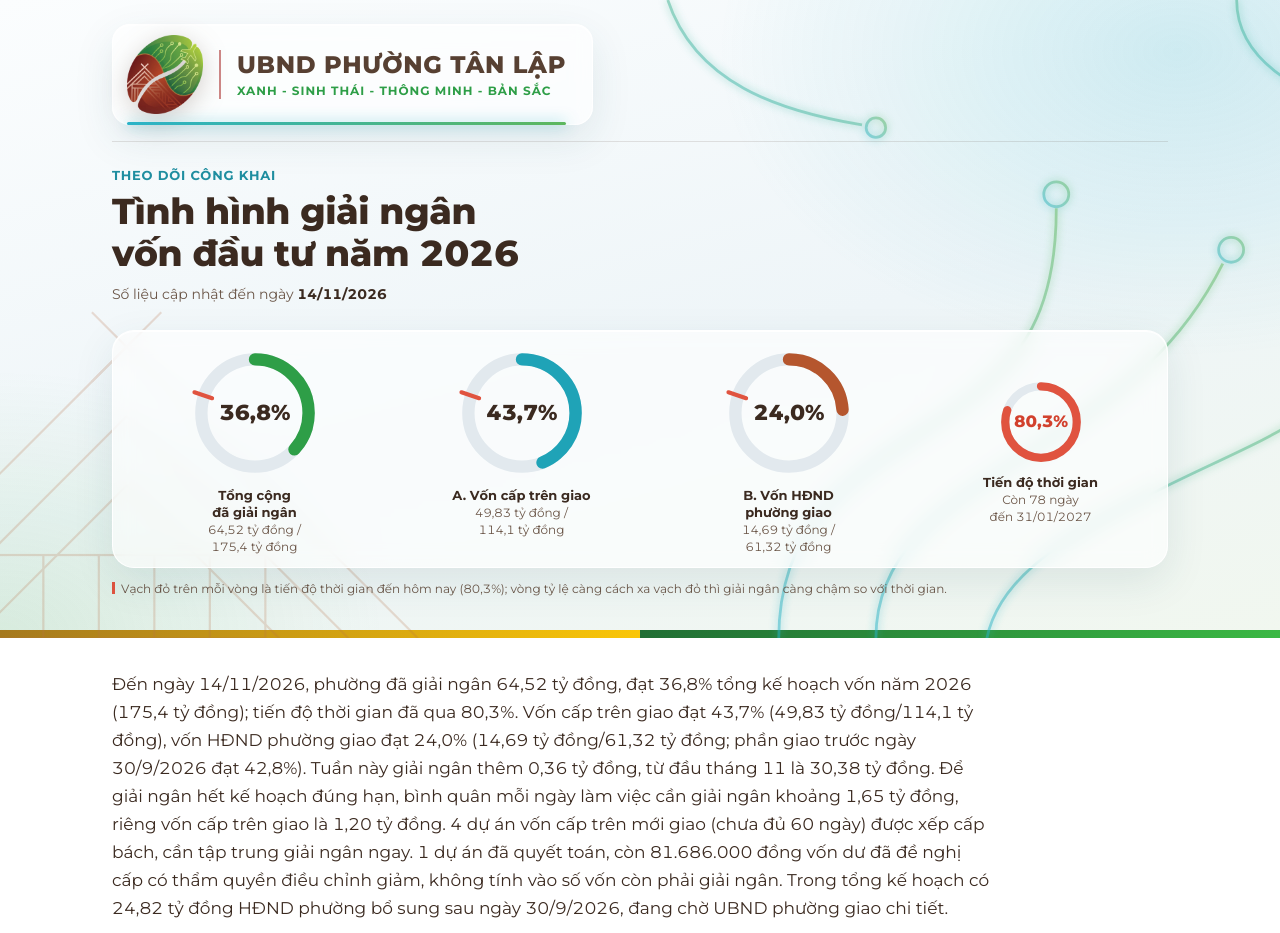
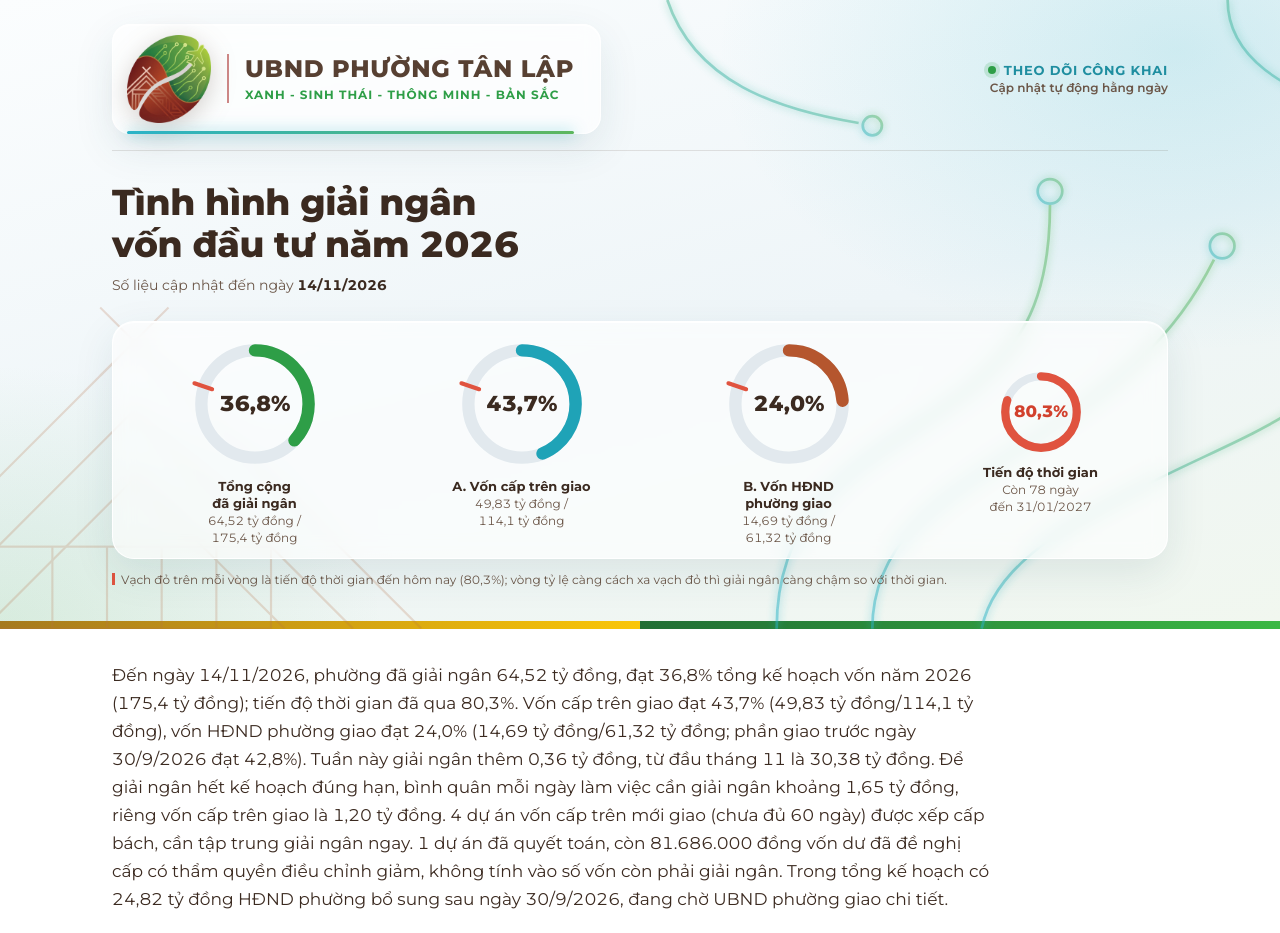
Before and after one commit to lephu1006-coder/giai-ngan-2026, a plain HTML site: page index.html in a window 1280 px wide. Shown: the top 933 px of the page. Drawn offline with Linux system fonts and the light colour scheme.

Commit message:
Cập nhật số liệu 14/11/2026

```diff
--- a/cds_mtqg.json
+++ b/cds_mtqg.json
@@ -1,5 +1,5 @@
 {
-"fetched_at": "2026-11-14T09:27:31Z",
+"fetched_at": "2026-11-14T09:30:47Z",
 "range": "TỔNG QUAN vốn chuyển đổi số, MTQG",
 "values": [
 [
--- a/index.html
+++ b/index.html
@@ -50,15 +50,19 @@ a{color:var(--accent-red-text)}
 .hero-pattern .pt-rong{stroke:#b8714a;opacity:.22}
 .hero-pattern .pt-neon{opacity:.55}
 .hero-in{position:relative;display:grid;grid-template-columns:1fr;gap:var(--s5);padding-top:var(--s5);padding-bottom:var(--s6)}
-.masthead{display:flex;align-items:center;padding-bottom:var(--s4);border-bottom:1px solid rgba(87,64,50,.14)}
+.masthead{display:flex;flex-wrap:wrap;align-items:center;justify-content:space-between;gap:var(--s3) var(--s5);padding-bottom:var(--s4);border-bottom:1px solid rgba(87,64,50,.14)}
+.mh-meta{display:flex;flex-direction:column;align-items:flex-end;margin:0;font-size:13px;line-height:18px;font-weight:700;letter-spacing:.06em;text-transform:uppercase;color:#1f8ea0}
+.mh-meta small{font-size:12px;font-weight:600;letter-spacing:0;text-transform:none;color:var(--ink-muted)}
+.mh-meta .live{display:inline-block;width:8px;height:8px;margin:0 8px 2px 0;border-radius:50%;background:#2e9e47;box-shadow:0 0 0 4px rgba(46,158,71,.18);vertical-align:middle}
+.hero h1{margin-top:0}
 .glass{background:rgba(255,255,255,.62);-webkit-backdrop-filter:blur(10px);backdrop-filter:blur(10px);border:1px solid rgba(255,255,255,.95);border-radius:22px;box-shadow:0 14px 40px rgba(31,74,92,.10),inset 0 1px 0 rgba(255,255,255,.9)}
 .lockup{position:relative;display:inline-flex;align-items:center;gap:var(--s4);padding:10px 26px 10px 14px;border-radius:18px}
-.lockup img{display:block;flex:none;width:76px;height:auto;filter:drop-shadow(0 6px 12px rgba(87,64,50,.25))}
+.lockup img{display:block;flex:none;width:84px;height:auto;filter:drop-shadow(0 6px 12px rgba(87,64,50,.25))}
 .lk-t{padding-left:var(--s4);border-left:2px solid rgba(166,36,34,.55)}
 .lockup .wm{margin:0;font-size:24px;line-height:30px;font-weight:800;letter-spacing:.03em;color:var(--brand-brown);white-space:nowrap}
 .lockup .sl{margin:3px 0 0;font-size:12px;line-height:16px;font-weight:700;letter-spacing:.08em;color:#2e9e47;white-space:nowrap}
 .lockup::after{content:"";position:absolute;left:14px;right:26px;bottom:-1px;height:3px;border-radius:3px;background:linear-gradient(90deg,#2bb3c8,#5DB75E);box-shadow:0 0 14px rgba(43,179,200,.7)}
-@media (max-width:640px){.masthead{justify-content:center}.lockup{gap:var(--s3);padding:8px 16px 8px 10px}.lockup img{width:54px}.lk-t{padding-left:var(--s3)}.lockup .wm{font-size:17px;line-height:22px}.lockup .sl{font-size:9px;letter-spacing:.05em}}
+@media (max-width:640px){.masthead{justify-content:center}.mh-meta{align-items:center;text-align:center}.lockup{gap:var(--s3);padding:8px 16px 8px 10px}.lockup img{width:54px}.lk-t{padding-left:var(--s3)}.lockup .wm{font-size:17px;line-height:22px}.lockup .sl{font-size:9px;letter-spacing:.05em}}
 .hero-main{min-width:0}
 .unit{margin:0;font-size:13px;line-height:18px;font-weight:700;letter-spacing:.06em;text-transform:uppercase;color:#1f8ea0}
 .hero h1{margin:6px 0 0;font-size:36px;line-height:42px;font-weight:800;letter-spacing:-.01em;color:var(--ink-strong)}
@@ -251,7 +255,7 @@ footer .slogan{color:var(--brand-green)}
 .lockup img{filter:drop-shadow(0 0 16px rgba(255,240,225,.22)) drop-shadow(0 8px 16px rgba(0,0,0,.45))}
 .lockup .wm{color:#f3e4d6}
 .lockup .sl{color:#6fd07a}
-.unit{color:#5fd3e3}
+.unit,.mh-meta{color:#5fd3e3}
 .ring-track{stroke:#263238}
 .ring-gn{stroke:#4cc35d}.ring-a{stroke:#2ec4da}.ring-b{stroke:#e47a4b}.ring-time{stroke:#ff6a55}.ring-tick{stroke:#ff6a55}
 .ring-sm .ring-num{fill:#ff7a66}.ring-sm figcaption b{color:#ff7a66}
@@ -294,15 +298,15 @@ tr.khoi td{background:#3a1b1b}
   <div class="wrap hero-in">
     <div class="masthead">
       <div class="lockup glass">
-        <img src="emblem.webp" alt="Biểu trưng UBND phường Tân Lập" width="76" height="79" onerror="this.onerror=null;this.src='logo.png'">
+        <img src="emblem.webp" alt="Biểu trưng UBND phường Tân Lập" width="84" height="88" onerror="this.onerror=null;this.src='logo.png'">
         <div class="lk-t">
           <p class="wm">UBND PHƯỜNG TÂN LẬP</p>
           <p class="sl">XANH - SINH THÁI - THÔNG MINH - BẢN SẮC</p>
         </div>
       </div>
+      <p class="mh-meta"><span><span class="live"></span>Theo dõi công khai</span><small>Cập nhật tự động hằng ngày</small></p>
     </div>
     <div class="hero-main">
-      <p class="unit">Theo dõi công khai</p>
       <h1>Tình hình giải ngân<br>vốn đầu tư năm 2026</h1>
       <p class="upd">Số liệu cập nhật đến ngày <b>14/11/2026</b></p>
       <div class="rings glass">
--- a/tonghop.json
+++ b/tonghop.json
@@ -1,5 +1,5 @@
 {
-"fetched_at": "2026-11-14T09:27:31Z",
+"fetched_at": "2026-11-14T09:30:46Z",
 "range": "Tổng hợp",
 "values": [
 [
```
